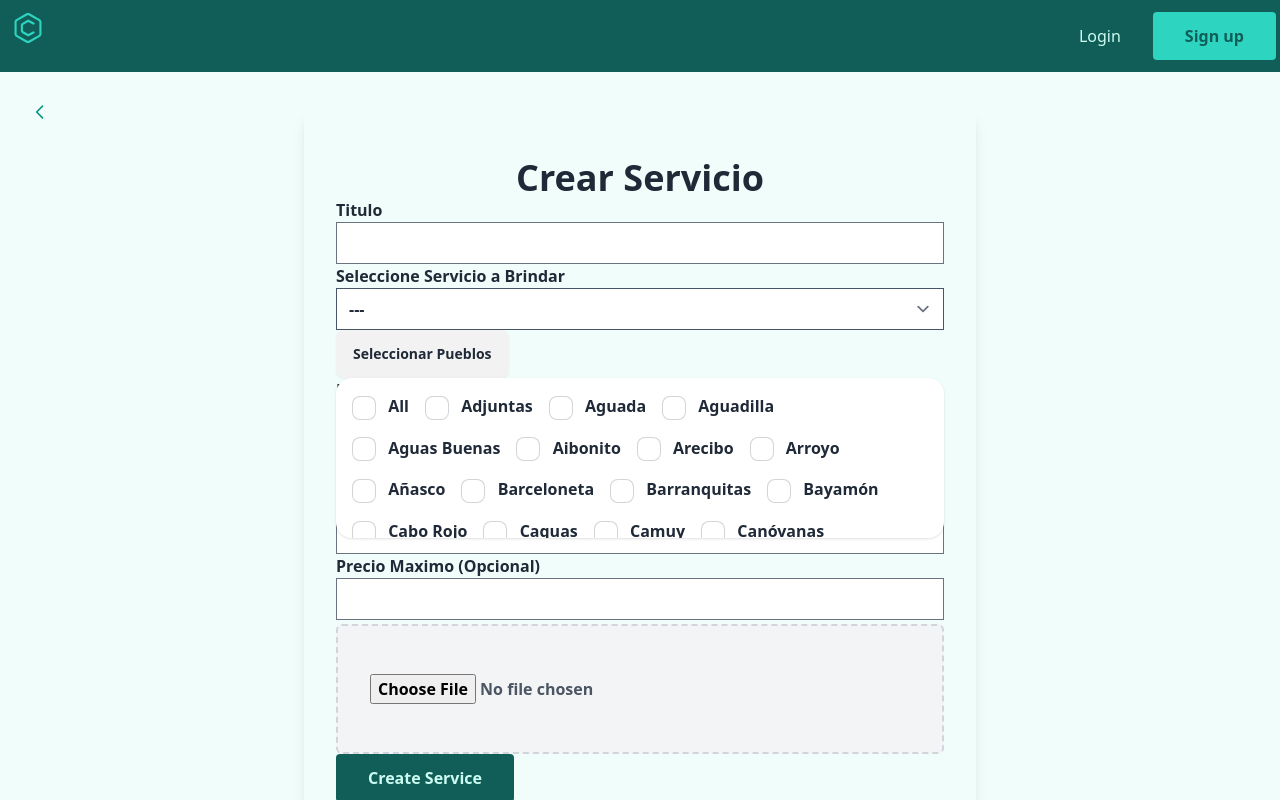
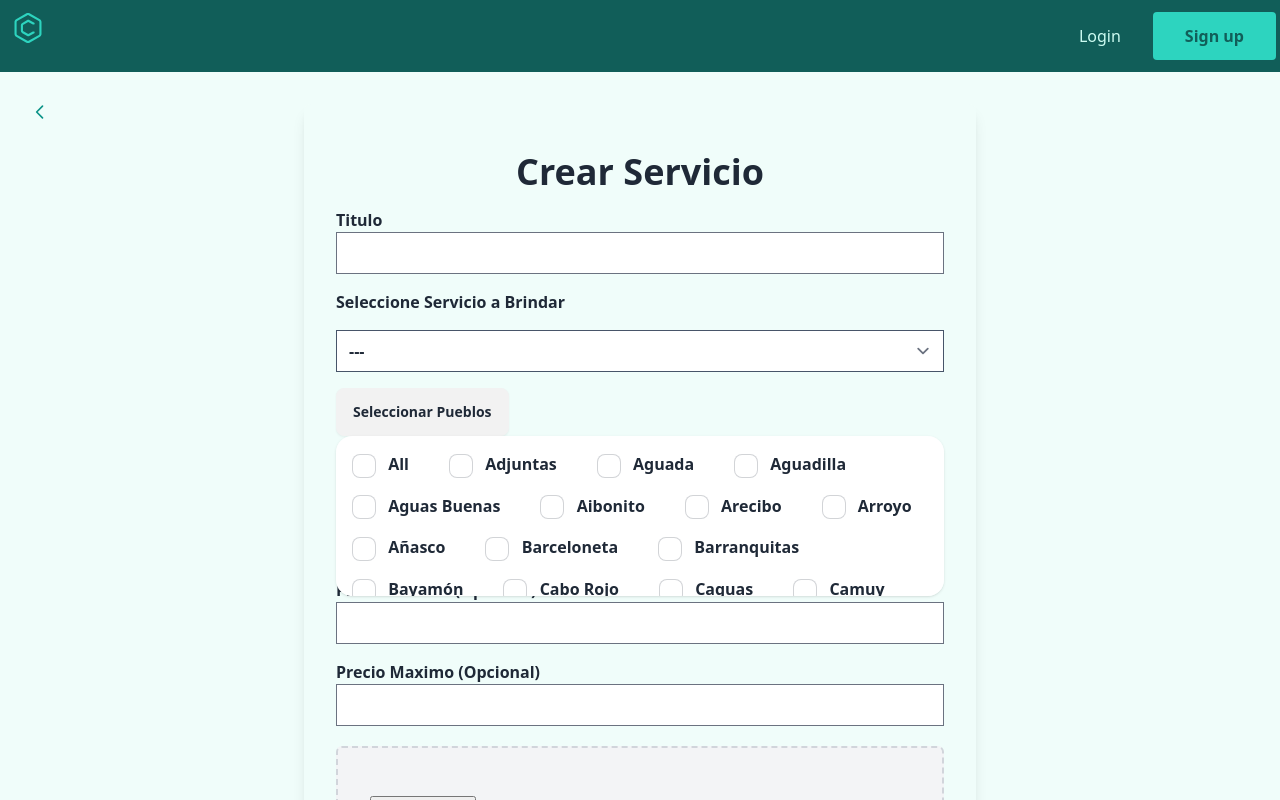
Before and after one commit to Lusanco/PalitasPR, a Svelte app in the folder frontend/: page /create-service in a window 1280 px wide. Both pictures are taken after a click on the button "Seleccionar Pueblos". Shown: the top 800 px of the page. Built offline with nearby package versions, Linux system fonts and the light colour scheme.

Commit message:
ready for testing with multiple towns

```diff
--- a/frontend/src/routes/CreateService.svelte
+++ b/frontend/src/routes/CreateService.svelte
@@ -9,7 +9,6 @@
   // Data points for axiosDATA
   let model = "Promotion",
     title,
-    town,
     service_id,
     description,
     price_min,
@@ -33,15 +32,31 @@
     twcss: "px-8 py-3 font-semibold text-teal-100 bg-teal-800 rounded",
   };
 
+  let selectedTowns = []; // Array to store selected town IDs
+  let townList = "";
   let data = {
     model,
     title,
-    town,
+    townList,
     service_id,
     description,
     price_min,
     price_max,
   };
+
+  // Update selectedTowns based on checkbox changes
+  // (e.g., in checkbox `on:change` event)
+  function handleTownChange(event) {
+    const townId = event.target.value;
+    if (event.target.checked) {
+      selectedTowns.push(townId);
+    } else {
+      selectedTowns = selectedTowns.filter((id) => id !== townId);
+    }
+    console.log(selectedTowns);
+    data.townList = selectedTowns.join(", ");
+    console.log(data.townList);
+  }
 
   function handleFileChange(event) {
     console.log("Selected Image");
@@ -51,6 +66,16 @@
 
   function handleInputChange() {
     const allTrue = Object.values(data).every((value) => Boolean(value));
+    if (
+      data.description ||
+      data.price_max ||
+      data.price_min ||
+      data.service_id ||
+      data.selectedTown
+    ) {
+      console.log(data);
+    }
+
     if (allTrue) {
       console.log("Form Completed");
       for (const [key, value] of Object.entries(data)) {
@@ -64,7 +89,7 @@
   class="flex flex-col items-center justify-center h-full min-h-screen bg-teal-50 md:bg-none"
 >
   <div
-    class="w-full h-full max-w-2xl p-2 font-semibold rounded-lg md:shadow-lg md:p-8 bg-teal-50"
+    class="flex flex-col w-full h-full max-w-2xl gap-4 p-2 my-8 font-semibold rounded-lg md:shadow-lg md:p-8 bg-teal-50"
   >
     <h1 class="pt-4 text-2xl text-center md:text-3xl lg:text-4xl">
       Crear Servicio
@@ -98,38 +123,24 @@
     <!-- Service Filter End -->
 
     <!-- Town Filter Start -->
-    <!-- <label for="town">Seleccione un Pueblo</label> -->
-    <!-- <select
-      bind:value={data.town}
-      on:change={handleInputChange}
-      name="town"
-      class="block w-full overflow-y-auto border-slate-600 border-1 focus:border-teal-500 focus:ring-0 disabled:cursor-not-allowed"
-    >
-      <option value={-1} disabled>---</option>
-      {#each towns as [town, id]}
-        <option value={id}>{town}</option>
-      {/each}
-    </select> -->
     <div class="w-full dropdown">
       <button tabindex="0" class="btn btn-base dropdown-toggle"
         >Seleccionar Pueblos</button
       >
       <ul
         tabindex="-1"
-        class="flex flex-wrap w-full h-40 min-w-full gap-4 p-4 overflow-y-auto shadow dropdown-content bg-base-100 rounded-box"
+        class="flex flex-wrap w-full h-40 min-w-full gap-4 p-4 overflow-y-auto shadow gap-x-10 dropdown-content bg-base-100 rounded-box"
       >
         {#each towns as [town, id]}
-          <!-- <option value={id}>{town}</option> -->
           <li class="menu-item" value={id}>
-            <label for={town}>
             <input
+              bind:value={id}
+              on:change={handleTownChange}
               type="checkbox"
               id={`'${id}'`}
-                value={id}
               class="mr-2 checkbox checkbox-base"
             />
             {town}
-            </label>
           </li>
         {/each}
       </ul>
```
Lines whose indentation alone changed are shown as unchanged.
